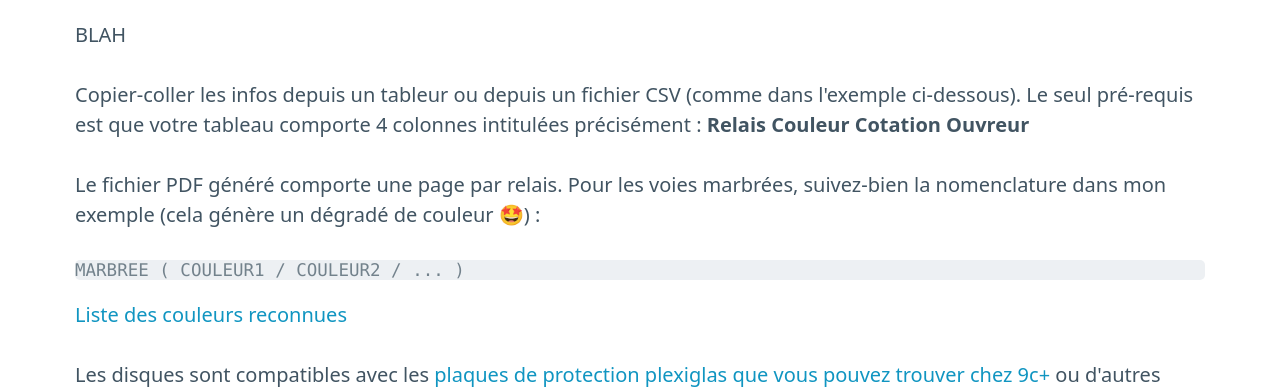
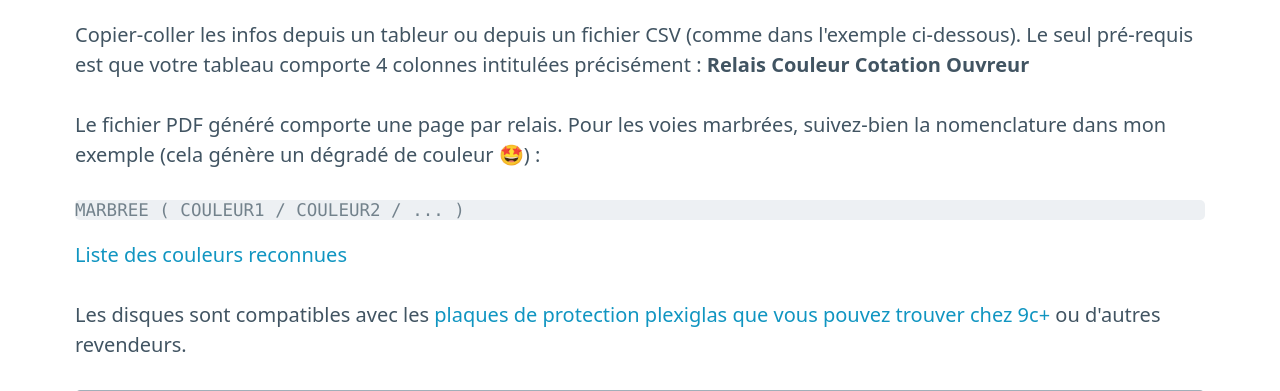
Before and after one commit to hleroy/climbing_route_chart, a Flask app: page / in a window 1280 px wide. Shown: the part 170-561 px from the top of the page. Run offline with Flask 3, Linux system fonts and the light colour scheme.

Commit message:
Fixed leftover from test

```diff
--- a/src/templates/form.html
+++ b/src/templates/form.html
@@ -1,7 +1,6 @@
 {% extends "base.html" %}
 
 {% block content %}
-<p>BLAH</p>
 <p>Copier-coller les infos depuis un tableur ou depuis un fichier CSV (comme dans l'exemple ci-dessous). Le seul pré-requis est que votre tableau comporte 4 colonnes intitulées précisément : <strong>Relais Couleur Cotation Ouvreur</strong></p>
 <p>Le fichier PDF généré comporte une page par relais. Pour les voies marbrées, suivez-bien la nomenclature dans mon exemple (cela génère un dégradé de couleur 🤩) :</p>
 <pre>MARBREE ( COULEUR1 / COULEUR2 / ... )</pre>
```
